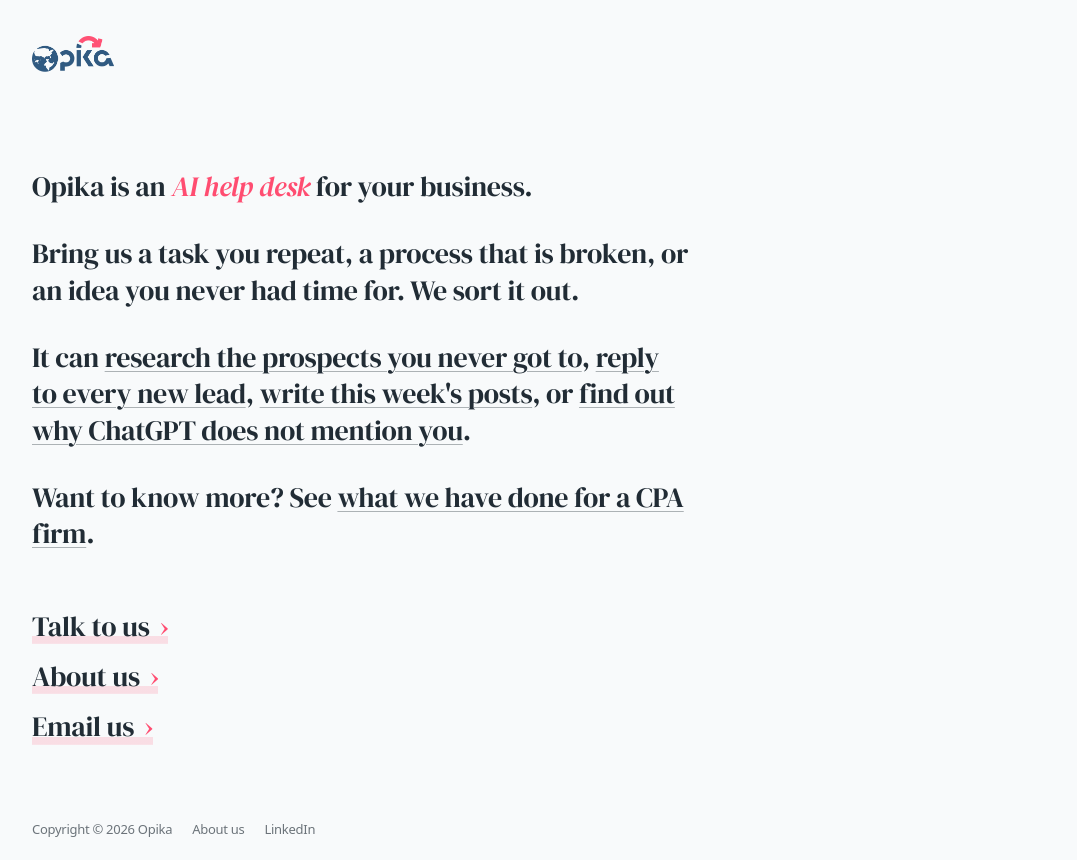
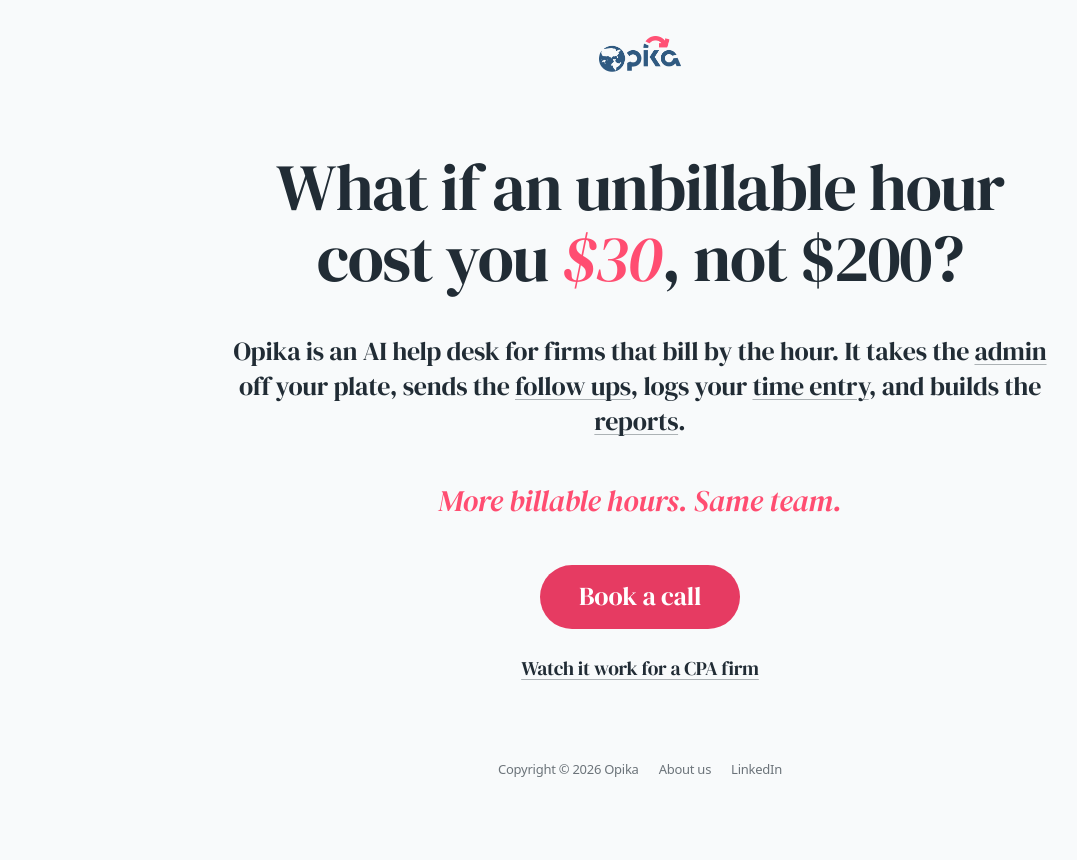
Before and after one commit to raunak-opika/opika-site, a plain HTML site: page index.html in a window 1280 px wide. Shown: the whole page, without its empty margins (0-1077 px from the left). After the commit the page ends 800 px from the top, so only its background shows below. Drawn offline with Linux system fonts and the light colour scheme.

Commit message:
Rewrite page around the CPA video, one call to action, centred layout
Co-Authored-By: Claude Sonnet 5.5 <noreply@anthropic.com>

```diff
--- a/index.html
+++ b/index.html
@@ -3,8 +3,8 @@
 <head>
 <meta charset="utf-8">
 <meta name="viewport" content="width=device-width, initial-scale=1">
-<title>Opika | Your AI Help Desk</title>
-<meta name="description" content="Opika is an AI help desk for your business. Bring us a task you repeat, a process that is broken, or an idea you never had time for.">
+<title>Opika | Automate the Unbillable</title>
+<meta name="description" content="What if an unbillable hour cost you $30, not $200? Opika is an AI help desk for firms that bill by the hour. More billable hours. Same team.">
 <link rel="icon" href="favicon.png">
 <link rel="preconnect" href="https://fonts.googleapis.com">
 <link rel="preconnect" href="https://fonts.gstatic.com" crossorigin>
@@ -14,44 +14,47 @@
 <body>
 <main>
   <img class="logo" src="logo.png" alt="Opika" height="36">
-  <p>Opika is an <em>AI help desk</em> for your business.</p>
-  <p>Bring us a task you repeat, a process that is broken, or an idea you never had time for. We sort it out.</p>
-  <p>It can <a data-icon="search" href="mailto:info@opika.co?subject=Research%20my%20prospects">research the prospects you never got to</a>, <a data-icon="mail" href="mailto:info@opika.co?subject=Reply%20to%20my%20leads">reply to every new lead</a>, <a data-icon="pencil" href="mailto:info@opika.co?subject=Write%20my%20posts">write this week's posts</a>, or <a data-icon="chat" href="mailto:info@opika.co?subject=Get%20found%20on%20ChatGPT">find out why ChatGPT does not mention you</a>.</p>
-  <p>Want to know more? See <a data-icon="play" href="cpa-firm.mp4">what we have done for a CPA firm</a>.</p>
-  <nav>
-    <a href="https://calendly.com/aniket-opika/you">Talk to us</a>
-    <a href="about.html">About us</a>
-    <a href="mailto:info@opika.co">Email us</a>
-  </nav>
+  <h1>What if an unbillable hour cost you <em>$30</em>, not $200?</h1>
+  <p>Opika is an AI help desk for firms that bill by the hour. It takes the <span class="eg" data-icon="admin">admin</span> off your plate, sends the <span class="eg" data-icon="mail">follow ups</span>, logs your <span class="eg" data-icon="clock">time entry</span>, and builds the <span class="eg" data-icon="chart">reports</span>.</p>
+  <p class="tag"><em>More billable hours. Same team.</em></p>
+  <a class="btn" href="https://calendly.com/aniket-opika/you">Book a call</a>
+  <p class="sub"><a data-video="cpa-firm.mp4" data-title="See what we have done for a CPA firm." href="cpa-firm.mp4">Watch it work for a CPA firm</a></p>
 </main>
 <footer>
   <span>Copyright &copy; 2026 Opika</span>
   <a href="about.html">About us</a>
   <a href="https://www.linkedin.com/company/opika-co">LinkedIn</a>
 </footer>
-<dialog id="video" aria-label="What we have done for a CPA firm">
+<dialog id="video" aria-label="Opika video">
   <div class="pop">
     <header>
       <img class="logo" src="logo.png" alt="Opika" height="28">
       <form method="dialog"><button aria-label="Close">&times;</button></form>
     </header>
-    <p>See what we have done for a <em>CPA firm</em>.</p>
-    <video controls playsinline preload="none" src="cpa-firm.mp4"></video>
-    <nav><a href="https://calendly.com/aniket-opika/you">Have a task like this? Talk to us</a></nav>
+    <p id="vt"></p>
+    <video controls playsinline preload="none"></video>
+    <a class="btn" href="https://calendly.com/aniket-opika/you">Book a call</a>
   </div>
 </dialog>
 <script>
 const d = document.getElementById('video'), v = d.querySelector('video');
-document.querySelector('a[href="cpa-firm.mp4"]').onclick = e => { e.preventDefault(); d.showModal(); v.play(); };
+// add more videos by adding another link with data-video and data-title
+document.querySelectorAll('[data-video]').forEach(a => a.onclick = e => {
+  e.preventDefault();
+  v.src = a.dataset.video;
+  document.getElementById('vt').textContent = a.dataset.title;
+  d.showModal();
+  v.play();
+});
 d.onclick = e => { if (e.target === d) d.close(); };
 d.onclose = () => v.pause();
 
-// hand drawn doodles that follow the cursor over linked examples
+// hand drawn doodles that follow the cursor over the examples
 const doodles = {
-  search: '<path d="M10 4.2c3.3-.2 6 2.4 5.9 5.7-.1 3.2-2.8 5.7-6 5.5-3.2-.2-5.5-2.9-5.3-6 .2-3 2.5-5.1 5.4-5.2z"/><path d="M14.4 14.6c1.8 1.6 3.9 3.7 5.4 5.6"/>',
+  admin: '<path d="M9 4.2h6v2.4H9z"/><path d="M7.4 5.6c-1.2.1-2.2.9-2.2 2.1v11c3.8.7 10.2.7 13.6 0v-11c0-1.2-1-2-2.2-2.1"/><path d="M8.6 12.3l2.3 2.3 4.4-4.6"/>',
   mail: '<path d="M3.5 6.2c5.7-.6 11.3-.5 17 0l-.3 11.6c-5.4.6-10.9.5-16.4 0z"/><path d="M3.8 6.6c2.7 2.7 5.4 5.4 8.2 5.6 2.8-.3 5.5-3 8-5.6"/>',
-  pencil: '<path d="M4 20l.8-4.2L16.6 4a2 2 0 013 0l.4.4a2 2 0 010 2.8L8.3 19.1z"/><path d="M14.6 6.2l3.2 3.2"/>',
-  chat: '<path d="M4 5.5c5-.7 11-.6 16 0 .4 3.6.3 6.4 0 9-3.3.4-5 .3-7 .4l-4.2 3.6.2-3.6c-1.7-.1-3.5-.3-4.9-.5-.4-2.8-.3-5.7-.1-8.9z"/><path d="M10.2 9.4c.3-1.6 3.4-1.7 3.6.1.1 1.3-1.7 1.5-1.8 3"/><path d="M12 14.2v.1"/>',
+  clock: '<path d="M12 4c4.4-.1 8 3.4 8 8s-3.6 8.1-8 8-8-3.5-8-8 3.6-8 8-8z"/><path d="M12 7.6V12l3 2.2"/>',
+  chart: '<path d="M5.5 19.5V11"/><path d="M10.8 19.5V5.8"/><path d="M16.2 19.5v-6.2"/><path d="M3.5 19.9c5.5.5 11.5.5 17 0"/>',
   play: '<path d="M7 4.5c4 2.3 8 4.6 12 7.4-4 2.7-8 5-12 7.1-.3-4.8-.3-9.6 0-14.5z"/>'
 };
 const tip = document.createElement('div');
--- a/styles.css
+++ b/styles.css
@@ -2,6 +2,7 @@
   --bg: #f8fafb;
   --ink: #212c35;
   --coral: #ff4d71;
+  --btn: #e63b62;
   --tint: rgba(255, 77, 113, .16);
   --rule: rgba(33, 44, 53, .35);
 }
@@ -10,7 +11,6 @@
   .logo { filter: brightness(0) invert(1); }
 }
 * { box-sizing: border-box; }
-html { scroll-behavior: smooth; }
 body {
   margin: 0;
   min-height: 100vh;
@@ -19,38 +19,28 @@ body {
   justify-content: space-between;
   background: var(--bg);
   color: var(--ink);
-  font: 400 clamp(22px, 2.4vw, 28px) / 1.3 "DM Serif Display", Georgia, serif;
+  font: 400 clamp(20px, 2.2vw, 26px) / 1.35 "DM Serif Display", Georgia, serif;
   letter-spacing: -.01em;
   animation: in .8s ease both;
 }
 @keyframes in { from { opacity: 0; transform: translateY(6px); } }
-main, footer { padding: 0 clamp(20px, 3vw, 32px); }
-main { max-width: 720px; padding-top: clamp(24px, 4vw, 36px); padding-bottom: 64px; }
-.logo { display: block; height: 36px; margin-bottom: clamp(48px, 9vw, 96px); }
-p { margin: 0 0 1.1em; scroll-margin-top: 24px; }
-em { color: var(--coral); }
-p a { color: inherit; text-decoration: underline; text-decoration-color: var(--rule); text-underline-offset: 4px; text-decoration-thickness: 1px; transition: color .2s, text-decoration-color .2s; }
-p a:hover { color: var(--coral); text-decoration-color: var(--coral); background: var(--tint); }
-#tip { position: fixed; left: 0; top: 0; z-index: 10; width: 44px; height: 44px; color: var(--coral); pointer-events: none; }
-#tip svg { width: 100%; height: 100%; opacity: 0; transform: scale(.4) rotate(-14deg); transition: opacity .15s, transform .25s cubic-bezier(.34, 1.56, .64, 1); }
-#tip.on svg { opacity: 1; transform: scale(1) rotate(-6deg); }
-@media (hover: none) { #tip { display: none; } }
-nav { margin-top: 2em; }
-nav a {
-  display: block;
-  width: fit-content;
-  margin-bottom: .5em;
-  color: inherit;
-  text-decoration: none;
-  background: linear-gradient(var(--tint), var(--tint)) 0 100% / 100% .28em no-repeat;
-  transition: background-size .2s, color .2s;
-}
-nav a:hover { background-size: 100% 100%; }
-nav a::after { content: "\203A"; margin-left: .35em; color: var(--coral); }
-footer { display: flex; gap: 20px; flex-wrap: wrap; padding-bottom: 24px; font: 400 13px / 1 system-ui, sans-serif; opacity: .65; }
+main { width: 100%; max-width: 880px; margin: 0 auto; padding: clamp(24px, 4vw, 36px) clamp(20px, 4vw, 32px) 64px; text-align: center; }
+footer { display: flex; justify-content: center; gap: 20px; flex-wrap: wrap; padding: 0 20px 24px; font: 400 13px / 1 system-ui, sans-serif; opacity: .65; }
 footer a { color: inherit; text-decoration: none; }
 footer a:hover { text-decoration: underline; }
-dialog { width: min(880px, 92vw); padding: 0; border: 0; border-top: 4px solid var(--coral); border-radius: 14px; background: var(--bg); color: inherit; box-shadow: 0 24px 80px rgba(0, 0, 0, .35); font: inherit; }
+.logo { display: block; height: 36px; margin: 0 auto clamp(40px, 8vw, 80px); }
+h1 { margin: 0 0 .6em; font: inherit; font-size: clamp(34px, 6.4vw, 66px); line-height: 1.08; letter-spacing: -.02em; }
+p { margin: 0 auto 1.1em; max-width: 34em; }
+em { color: var(--coral); }
+a { color: inherit; }
+p a, .eg { text-decoration: underline; text-decoration-color: var(--rule); text-underline-offset: 4px; text-decoration-thickness: 1px; transition: color .2s, text-decoration-color .2s, background .2s; border-radius: 4px; }
+p a:hover, .eg:hover { color: var(--coral); text-decoration-color: var(--coral); background: var(--tint); }
+.eg { cursor: default; }
+.tag { margin-top: 1.4em; font-size: 1.15em; }
+.btn { display: inline-block; margin-top: .4em; padding: .55em 1.5em; border-radius: 999px; background: var(--btn); color: #fff; text-decoration: none; transition: transform .2s, background .2s; }
+.btn:hover { background: #cf2c52; transform: translateY(-2px); }
+.sub { margin: 1.4em auto 0; font-size: .75em; }
+dialog { width: min(880px, 92vw); padding: 0; border: 0; border-top: 4px solid var(--coral); border-radius: 14px; background: var(--bg); color: inherit; box-shadow: 0 24px 80px rgba(0, 0, 0, .35); font: inherit; text-align: left; }
 dialog[open] { animation: in .25s ease both; }
 dialog::backdrop { background: rgba(22, 29, 35, .45); backdrop-filter: blur(6px); }
 .pop { padding: clamp(16px, 3vw, 28px); }
@@ -58,8 +48,12 @@ dialog::backdrop { background: rgba(22, 29, 35, .45); backdrop-filter: blur(6px)
 .pop .logo { height: 28px; margin: 0; }
 .pop button { border: 0; background: none; color: inherit; font: 32px / 1 system-ui, sans-serif; cursor: pointer; opacity: .6; }
 .pop button:hover { opacity: 1; color: var(--coral); }
+.pop p { margin: 0 0 .8em; max-width: none; }
 .pop video { display: block; width: 100%; aspect-ratio: 16 / 9; border-radius: 8px; background: #000; }
-.pop nav { margin-top: 1.2em; }
-.pop nav a::after { content: "\203A"; }
+.pop .btn { margin-top: 1.2em; font-size: .85em; }
+#tip { position: fixed; left: 0; top: 0; z-index: 10; width: 44px; height: 44px; color: var(--coral); pointer-events: none; }
+#tip svg { width: 100%; height: 100%; opacity: 0; transform: scale(.4) rotate(-14deg); transition: opacity .15s, transform .25s cubic-bezier(.34, 1.56, .64, 1); }
+#tip.on svg { opacity: 1; transform: scale(1) rotate(-6deg); }
+@media (hover: none) { #tip { display: none; } }
 :focus-visible { outline: 2px solid var(--coral); outline-offset: 3px; }
 @media (prefers-reduced-motion: reduce) { body { animation: none; } * { transition: none !important; } }
```
Also changed, not shown: about.html (+1 -4 lines).
